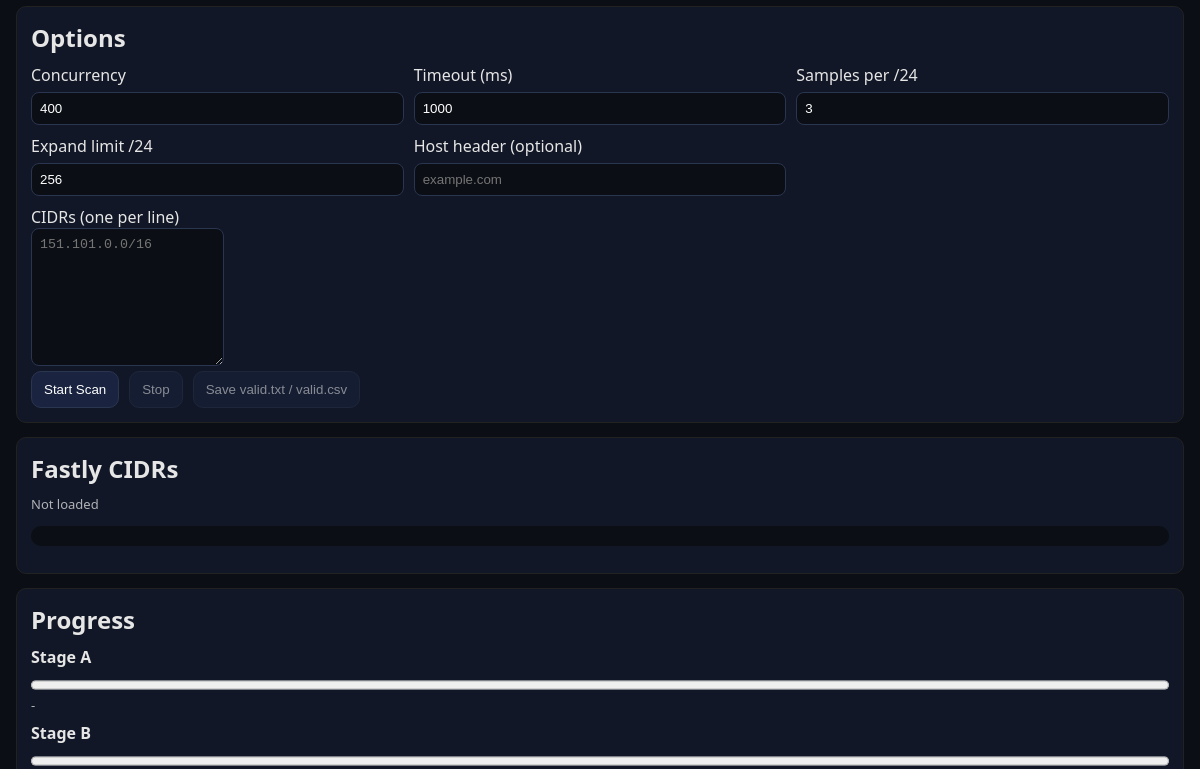
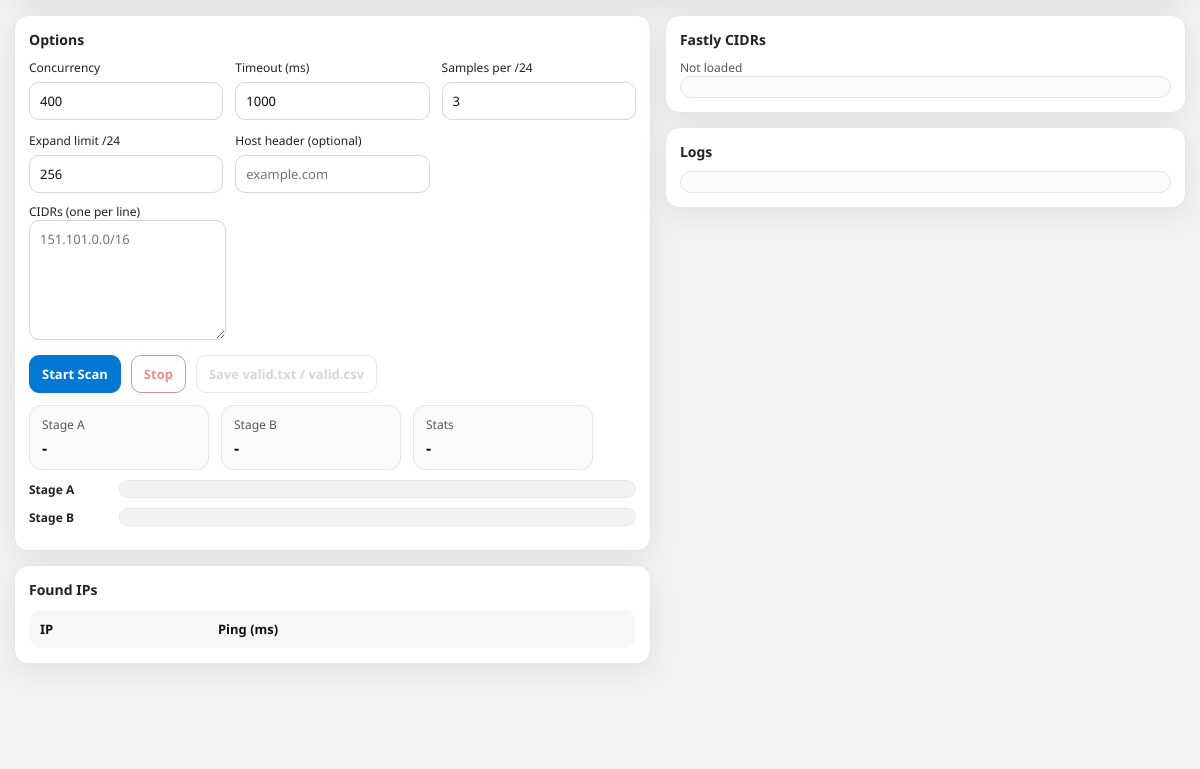
Before and after one commit to moeinrahimi1/fastly-scanner, an Electron app: page src/renderer/index.html in a window 1200 px wide. Shown: the part 77-846 px from the top of the page. After the commit the page ends 800 px from the top, so only its background shows below. Drawn offline with Linux system fonts and the light colour scheme; no server answers.

Commit message:
update ui to look like windows style

```diff
--- a/src/main.js
+++ b/src/main.js
@@ -11,6 +11,7 @@ function createWindow() {
   win = new BrowserWindow({
     width: 1200,
     height: 800,
+    frame:false,
     webPreferences: {
       preload: path.join(__dirname, "preload.js"),
       contextIsolation: true,
--- a/src/renderer/index.html
+++ b/src/renderer/index.html
@@ -14,50 +14,68 @@
     </div>
   </header>
 
+  <main>
+    <div class="leftCol">
       <section class="panel">
         <h2>Options</h2>
 
         <div class="grid">
-        <label>Concurrency <input id="concurrency" type="number" min="1" value="400" /></label>
-        <label>Timeout (ms) <input id="timeoutMs" type="number" min="100" value="1000" /></label>
-        <label>Samples per /24 <input id="samplesPer24" type="number" min="1" value="3" /></label>
-        <label>Expand limit /24 <input id="expandLimitPer24" type="number" min="1" max="256" value="256" /></label>
-        <label>Host header (optional) <input id="hostHeader" placeholder="example.com" /></label>
+          <label>Concurrency
+            <input id="concurrency" type="number" min="1" value="400" />
+          </label>
+
+          <label>Timeout (ms)
+            <input id="timeoutMs" type="number" min="100" value="1000" />
+          </label>
+
+          <label>Samples per /24
+            <input id="samplesPer24" type="number" min="1" value="3" />
+          </label>
+
+          <label>Expand limit /24
+            <input id="expandLimitPer24" type="number" min="1" max="256" value="256" />
+          </label>
+
+          <label>Host header (optional)
+            <input id="hostHeader" placeholder="example.com" />
+          </label>
         </div>
 
         <label>CIDRs (one per line)</label>
         <textarea id="cidrs" placeholder="151.101.0.0/16"></textarea>
 
-     <div class="row">
-  <button id="btnStart">Start Scan</button>
-  <button id="btnStop" disabled>Stop</button>
+        <div class="row" style="margin-top: 10px">
+          <button id="btnStart" class="primary">Start Scan</button>
+          <button id="btnStop" class="danger" disabled>Stop</button>
           <button id="btnSave" disabled>Save valid.txt / valid.csv</button>
         </div>
 
-    </section>
+        <div class="kpi" style="margin-top: 12px">
+          <div class="kpiBox">
+            <div class="kpiTitle">Stage A</div>
+            <div id="progAText" class="kpiValue">-</div>
+          </div>
 
-    <section class="panel">
-      <h2>Fastly CIDRs</h2>
-      <div id="fastlyCount" class="muted">Not loaded</div>
-      <pre id="fastlyList"></pre>
-    </section>
+          <div class="kpiBox">
+            <div class="kpiTitle">Stage B</div>
+            <div id="progBText" class="kpiValue">-</div>
+          </div>
 
-    <section class="panel">
-      <h2>Progress</h2>
+          <div class="kpiBox">
+            <div class="kpiTitle">Stats</div>
+            <div id="stats" class="kpiValue">-</div>
+          </div>
+        </div>
 
         <div class="prog">
           <div class="progLabel">Stage A</div>
           <progress id="progA" value="0" max="100"></progress>
-        <div id="progAText" class="muted">-</div>
         </div>
 
         <div class="prog">
           <div class="progLabel">Stage B</div>
           <progress id="progB" value="0" max="100"></progress>
-        <div id="progBText" class="muted">-</div>
         </div>
-
-      <div class="muted" id="stats"></div>
       </section>
 
       <section class="panel">
@@ -69,12 +87,23 @@
           <tbody id="validTable"></tbody>
         </table>
       </section>
+    </div>
+
+    <div class="rightCol">
+      <section class="panel">
+        <h2>Fastly CIDRs</h2>
+        <div id="fastlyCount" class="muted">Not loaded</div>
+        <pre id="fastlyList"></pre>
+      </section>
 
       <section class="panel">
         <h2>Logs</h2>
         <pre id="logs"></pre>
       </section>
+    </div>
+  </main>
 
   <script src="./renderer.js"></script>
 </body>
+
 </html>
--- a/src/renderer/renderer.js
+++ b/src/renderer/renderer.js
@@ -62,7 +62,9 @@ $("btnStart").onclick = async () => {
   $("progA").value = 0;
   $("progB").value = 0;
 $("btnStop").disabled = false;
-
+$("stats").textContent = "-";
+$("progAText").textContent = "-";
+$("progBText").textContent = "-";
   const config = {
     cidrs: readCidrsFromTextarea(),
     concurrency: Number($("concurrency").value),
--- a/src/renderer/style.css
+++ b/src/renderer/style.css
@@ -1,72 +1,282 @@
+:root {
+  --bg: #f3f3f3;
+  --card: #ffffff;
+  --border: #d6d6d6;
+  --border-soft: #e6e6e6;
+
+  --text: #111;
+  --muted: #555;
+
+  --accent: #0078d4;
+  --accent-hover: #106ebe;
+
+  --shadow: 0 8px 30px rgba(0, 0, 0, 0.08);
+
+  --radius: 14px;
+}
+
+* {
+  box-sizing: border-box;
+}
+
+html,
 body {
-  font-family: ui-sans-serif, system-ui;
+  height: 100%;
+}
+
+body {
   margin: 0;
-  padding: 16px;
-  background: #0b0e14;
-  color: #e6e6e6;
+  padding: 14px;
+  font-family: "Segoe UI", "Segoe UI Variable", system-ui, -apple-system, sans-serif;
+  color: var(--text);
+  background: var(--bg);
 }
 
 header {
   display: flex;
   align-items: center;
   justify-content: space-between;
-  gap: 16px;
+  gap: 14px;
+  padding: 12px 14px;
+  border: 1px solid var(--border-soft);
+  border-radius: var(--radius);
+  background: var(--card);
+  box-shadow: var(--shadow);
 }
 
-h1, h2 { margin: 0 0 10px 0; }
+h1 {
+  margin: 0;
+  font-size: 18px;
+  font-weight: 600;
+}
+
+h2 {
+  margin: 0 0 10px 0;
+  font-size: 14px;
+  font-weight: 600;
+  color: #222;
+}
+
+.row {
+  display: flex;
+  gap: 10px;
+  align-items: center;
+  flex-wrap: wrap;
+}
+
+main {
+  display: grid;
+  grid-template-columns: 1.1fr 0.9fr;
+  gap: 14px;
+  margin-top: 14px;
+}
+
+.leftCol,
+.rightCol {
+  display: flex;
+  flex-direction: column;
+  gap: 14px;
+}
 
 .panel {
-  margin-top: 14px;
   padding: 14px;
-  border: 1px solid #222;
-  border-radius: 10px;
-  background: #111726;
+  border: 1px solid var(--border-soft);
+  border-radius: var(--radius);
+  background: var(--card);
+  box-shadow: var(--shadow);
 }
 
-.row { display: flex; gap: 10px; align-items: center; }
+.muted {
+  color: var(--muted);
+  font-size: 12px;
+}
+
+label {
+  display: flex;
+  flex-direction: column;
+  gap: 6px;
+  font-size: 12px;
+  color: #222;
+}
 
 .grid {
   display: grid;
   grid-template-columns: repeat(3, minmax(0, 1fr));
-  gap: 10px;
+  gap: 12px;
   margin-bottom: 10px;
 }
 
-label { display: flex; flex-direction: column; gap: 6px; }
-
-input, textarea {
-  background: #0b0e14;
-  border: 1px solid #2a3550;
-  color: #fff;
-  padding: 8px;
-  border-radius: 8px;
+input,
+textarea {
+  font-family: inherit;
+  font-size: 13px;
+  border-radius: 10px;
+  border: 1px solid var(--border);
+  padding: 9px 10px;
+  outline: none;
+  background: #fff;
+  color: var(--text);
 }
 
-textarea { height: 120px; resize: vertical; }
+textarea {
+  height: 120px;
+  resize: vertical;
+  line-height: 1.4;
+}
+
+input:focus,
+textarea:focus {
+  border-color: var(--accent);
+  box-shadow: 0 0 0 3px rgba(0, 120, 212, 0.2);
+}
 
 button {
-  padding: 10px 12px;
+  font-family: inherit;
+  font-size: 13px;
+  font-weight: 600;
+
+  padding: 9px 12px;
   border-radius: 10px;
-  border: 1px solid #2a3550;
-  background: #1a2440;
-  color: #fff;
+  border: 1px solid var(--border);
+  background: #ffffff;
+
   cursor: pointer;
+  transition: transform 0.02s ease, background 0.15s ease, border-color 0.15s ease;
 }
-button:disabled { opacity: 0.5; cursor: not-allowed; }
+
+button:hover {
+  background: #f7f7f7;
+}
+
+button:active {
+  transform: translateY(1px);
+}
+
+button.primary {
+  background: var(--accent);
+  border-color: var(--accent);
+  color: white;
+}
+
+button.primary:hover {
+  background: var(--accent-hover);
+  border-color: var(--accent-hover);
+}
+
+button.danger {
+  background: #fff;
+  border-color: #d13438;
+  color: #d13438;
+}
+
+button.danger:hover {
+  background: rgba(209, 52, 56, 0.08);
+}
+
+button:disabled {
+  opacity: 0.55;
+  cursor: not-allowed;
+}
 
 pre {
-  background: #0b0e14;
+  margin: 0;
   padding: 10px;
-  border-radius: 10px;
+  border-radius: 12px;
+  border: 1px solid var(--border-soft);
+  background: #fbfbfb;
   overflow: auto;
-  max-height: 200px;
+  max-height: 220px;
+  font-size: 12px;
+  line-height: 1.4;
 }
 
-.muted { opacity: 0.75; font-size: 13px; }
+.prog {
+  display: grid;
+  grid-template-columns: 80px 1fr;
+  gap: 10px;
+  align-items: center;
+  margin: 10px 0;
+}
 
-.prog { margin: 8px 0; }
-.progLabel { font-weight: 600; margin-bottom: 6px; }
-progress { width: 100%; height: 18px; }
+.progLabel {
+  font-size: 12px;
+  font-weight: 600;
+  color: #222;
+}
 
-table { width: 100%; border-collapse: collapse; }
-th, td { padding: 8px; border-bottom: 1px solid #222; text-align: left; }
+progress {
+  width: 100%;
+  height: 18px;
+  border-radius: 999px;
+  overflow: hidden;
+  border: 1px solid var(--border-soft);
+  background: #f2f2f2;
+}
+
+progress::-webkit-progress-bar {
+  background: #f2f2f2;
+}
+
+progress::-webkit-progress-value {
+  background: var(--accent);
+}
+
+table {
+  width: 100%;
+  border-collapse: collapse;
+  border-radius: 12px;
+  overflow: hidden;
+  border: 1px solid var(--border-soft);
+}
+
+thead {
+  background: #f7f7f7;
+}
+
+th,
+td {
+  padding: 10px;
+  border-bottom: 1px solid var(--border-soft);
+  font-size: 13px;
+  text-align: left;
+}
+
+tbody tr:hover {
+  background: rgba(0, 120, 212, 0.06);
+}
+
+.kpi {
+  display: flex;
+  gap: 12px;
+  flex-wrap: wrap;
+  margin-top: 10px;
+}
+
+.kpiBox {
+  padding: 10px 12px;
+  border-radius: 12px;
+  border: 1px solid var(--border-soft);
+  background: #fbfbfb;
+  min-width: 180px;
+}
+
+.kpiTitle {
+  font-size: 12px;
+  color: var(--muted);
+}
+
+.kpiValue {
+  font-size: 16px;
+  font-weight: 700;
+  margin-top: 4px;
+}
+
+/* smaller window support */
+@media (max-width: 1100px) {
+  main {
+    grid-template-columns: 1fr;
+  }
+  .grid {
+    grid-template-columns: repeat(2, minmax(0, 1fr));
+  }
+}
```
Lines whose indentation alone changed are shown as unchanged.
